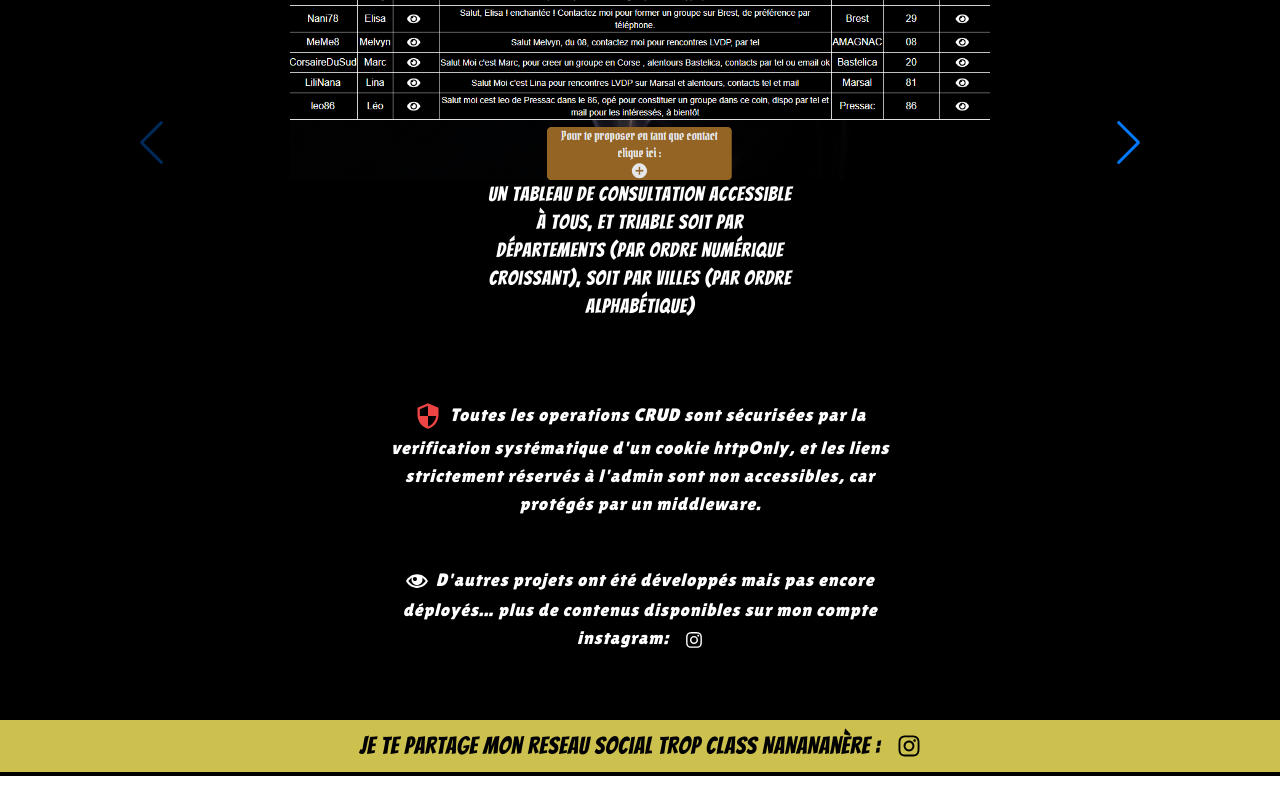
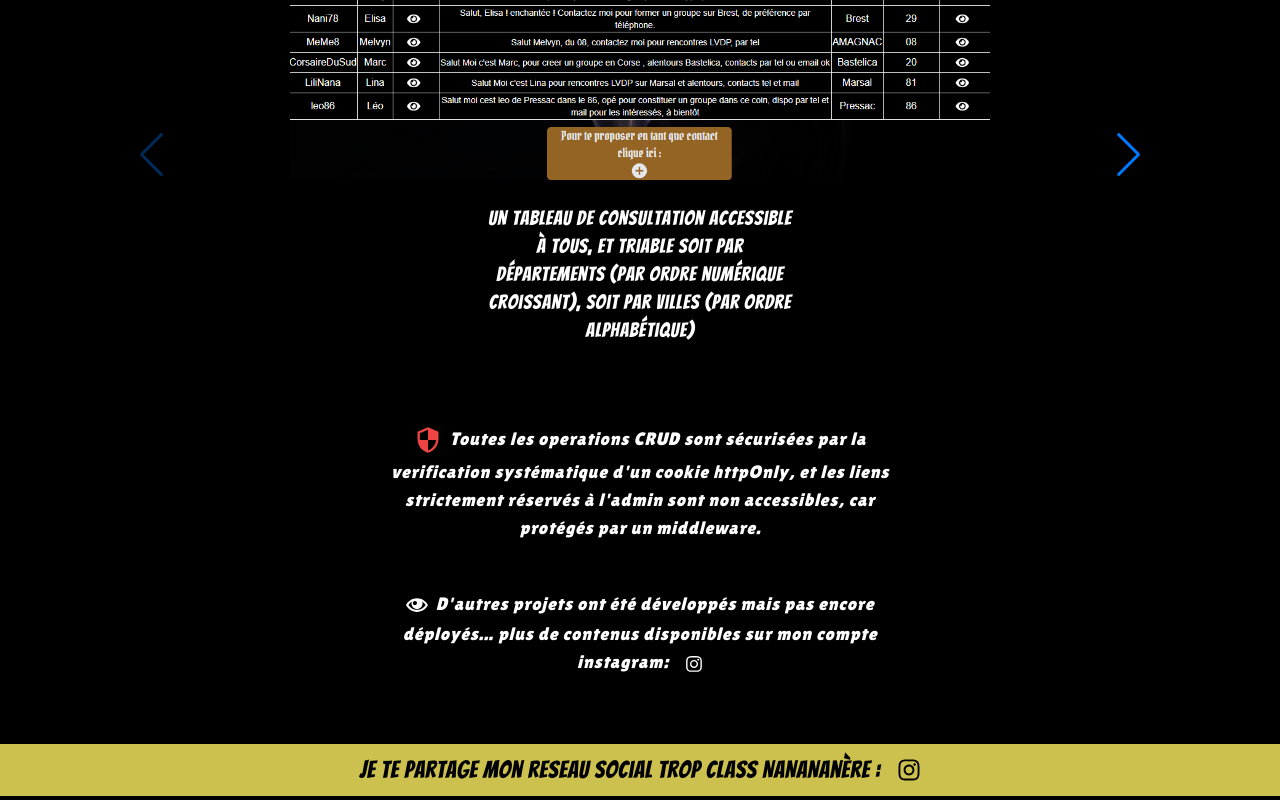
Before and after one commit to AurelieBlanc/Portfolio, a Next.js app: page /full-stack in a window 1280 px wide. Shown: the part 3840-4640 px from the top of the page. Before the commit the page ends 4616 px from the top, so only its background shows below. Built offline with nearby package versions, Linux system fonts and the light colour scheme.

Commit message:
modif espace entre slides et textes

```diff
--- a/app/full-stack/page.tsx
+++ b/app/full-stack/page.tsx
@@ -386,8 +386,11 @@ const tableLVDP = [
                             />
                             </div>
                             <div
-                                className="font-bangers text-xl md:w-[30%] mx-auto">
+                                className="font-bangers text-xl md:w-[30%] mx-auto mt-6">
+                                <p>
                                 {elem.text}
+                                </p>
+
                             </div>
                         </SwiperSlide>
                     )}
```
